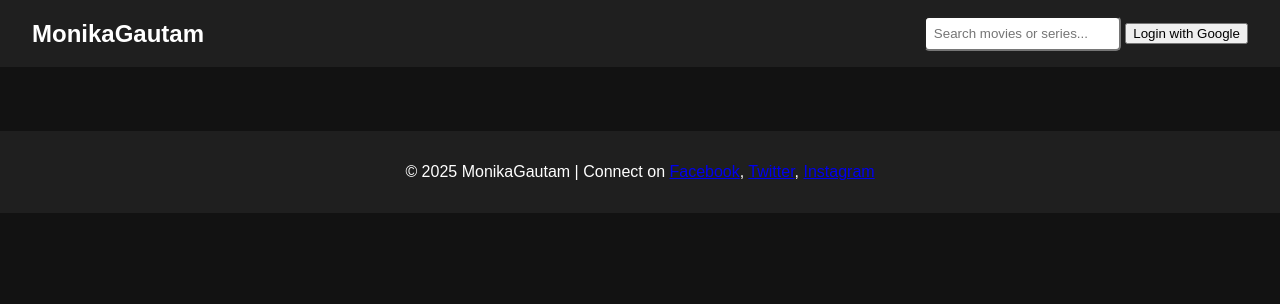
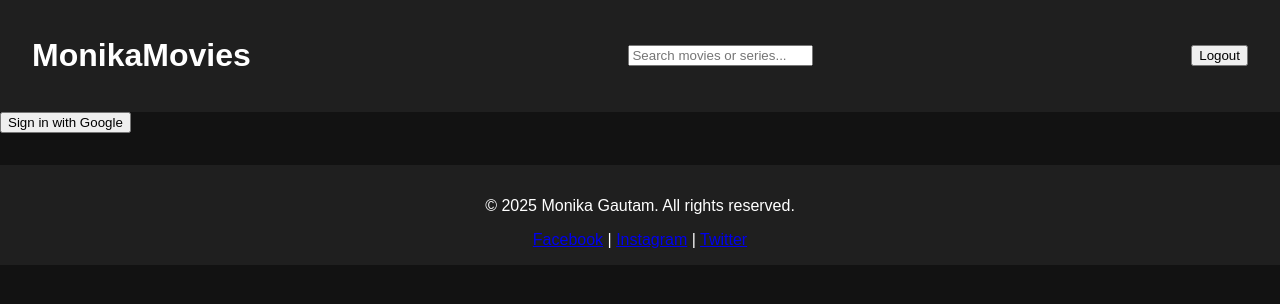
Before and after one commit to adminmonikagautam/Monikagautam.com, a plain HTML site: page index.html in a window 1280 px wide. Drawn offline with Linux system fonts and the light colour scheme; no server answers.

Commit message:
index.html

```diff
--- a/index.html
+++ b/index.html
@@ -2,32 +2,39 @@
 <html lang="en">
 <head>
   <meta charset="UTF-8" />
-  <meta name="viewport" content="width=device-width, initial-scale=1.0"/>
-  <title>MonikaGautam - Movies & Series</title>
-  <meta name="description" content="Explore trending movies, series, ratings and trailers. A complete IMDb-style movie platform.">
+  <meta name="viewport" content="width=device-width, initial-scale=1.0" />
+  <meta name="description" content="Latest movies, ratings, trailers, and more." />
+  <meta name="keywords" content="movies, tv shows, imdb clone, ratings, trailers, omdb, tmdb" />
+  <meta name="author" content="Monika Gautam" />
+  <title>MonikaMovies</title>
   <link rel="stylesheet" href="style.css" />
-  <script defer src="script.js"></script>
-  <script defer src="firebase.js"></script>
+  <link rel="icon" href="favicon.ico" />
 </head>
 <body>
   <header>
-    <div class="logo">MonikaGautam</div>
-    <nav>
-      <input type="text" id="searchBox" placeholder="Search movies or series..."/>
-      <button id="signInBtn">Login with Google</button>
-    </nav>
+    <h1>MonikaMovies</h1>
+    <input type="text" id="searchInput" placeholder="Search movies or series..." />
+    <button onclick="logout()">Logout</button>
   </header>
 
-  <main>
-    <section id="movieGrid" class="grid"></section>
-  </main>
+  <section id="login-section">
+    <button onclick="signInWithGoogle()">Sign in with Google</button>
+  </section>
+
+  <main id="movies-container"></main>
 
   <footer>
-    <p>&copy; 2025 MonikaGautam | Connect on
-      <a href="#">Facebook</a>,
-      <a href="#">Twitter</a>,
-      <a href="#">Instagram</a>
-    </p>
+    <p>&copy; 2025 Monika Gautam. All rights reserved.</p>
+    <div class="social-links">
+      <a href="#">Facebook</a> |
+      <a href="#">Instagram</a> |
+      <a href="#">Twitter</a>
+    </div>
   </footer>
+
+  <script src="https://www.gstatic.com/firebasejs/9.6.1/firebase-app-compat.js"></script>
+  <script src="https://www.gstatic.com/firebasejs/9.6.1/firebase-auth-compat.js"></script>
+  <script src="firebase.js"></script>
+  <script src="script.js"></script>
 </body>
 </html>
```
